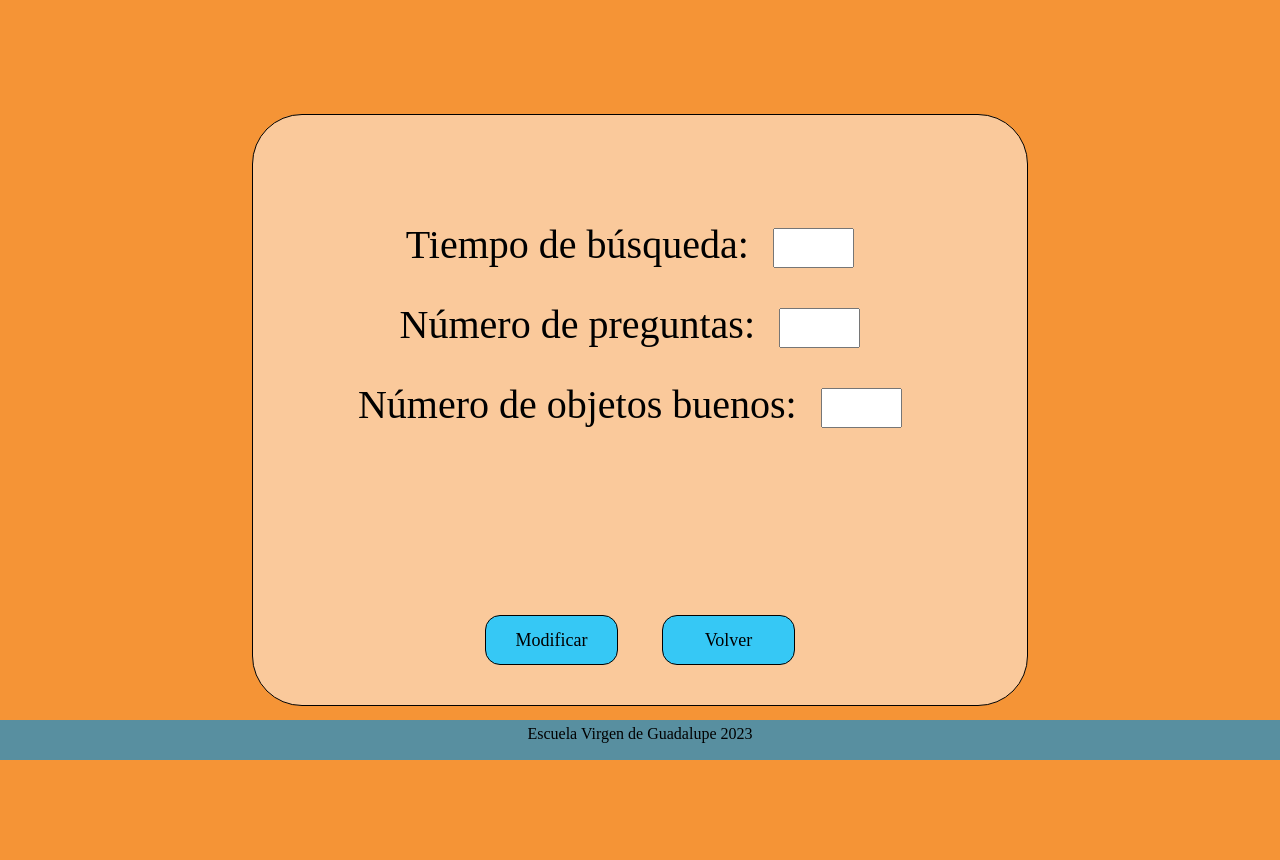
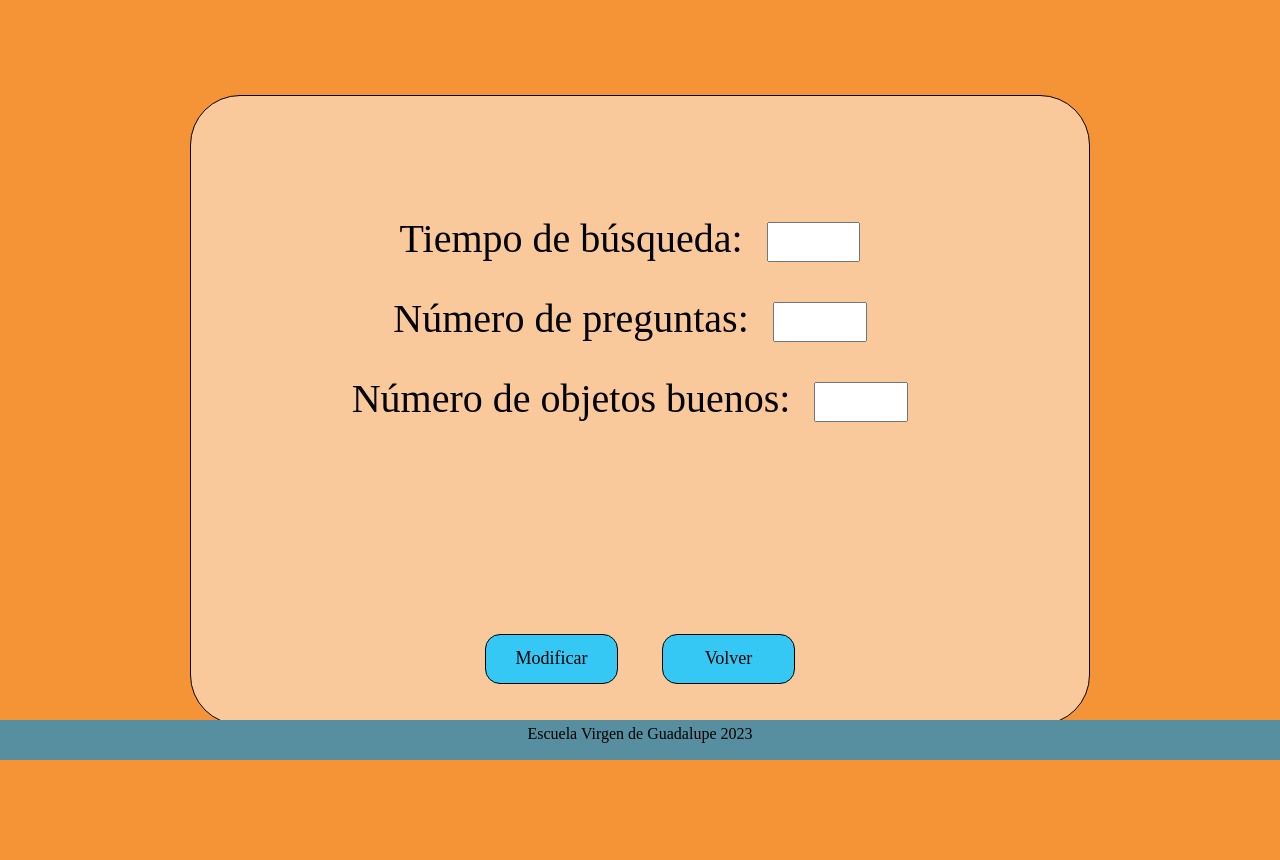
Before and after one commit to CodeLandscape/2324_2DAW_LupaEcoLogica, a PHP site: page /config.html in a window 1280 px wide. Shown: the part 40-900 px from the top of the page. Run offline with PHP 8.4, Linux system fonts and the light colour scheme; some web fonts are replaced.

Commit message:
Nuevo ancho dinámico

```diff
--- a/diseño/mockup/styleCRUD.css
+++ b/diseño/mockup/styleCRUD.css
@@ -36,7 +36,7 @@ main{
 }
 
 main form{
-    width: 57.3%;
+    min-width: 57.3vh;
     min-height: 68.5vh;
     border: 1px solid black;
     text-align: center;
```
